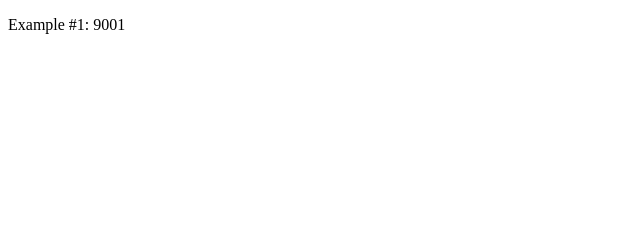
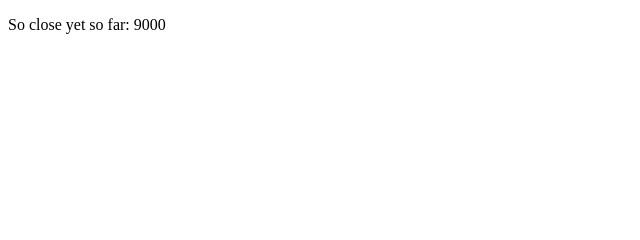
Before and after one commit to srexi/purecounterjs, a website: page index.html in a window 1280 px wide. Shown: the top 240 px of the page, 0-640 px from the left. Drawn offline with Linux system fonts and the light colour scheme; files that its build step writes are made by us from their sources.

Commit message:
Readme, changed duration to seconds ,  -es6

```diff
--- a/index.html
+++ b/index.html
@@ -10,13 +10,16 @@
 
 <body>
     <div>
-        <p>Example #1: <span class="purecounter">0</span></p>
+        <p>So close yet so far: <span data-purecounter-duration="2.5" data-purecounter-end="9000"
+                class="purecounter">0</span>
+        </p>
     </div>
     <div style="margin-top:100vh;">
-        <p>Example #2: <span class="purecounter">0</span></p>
+        <p>It's going backwards: <span data-purecounter-duration="3" data-purecounter-start="9000"
+                data-purecounter-end="0" class="purecounter">0</span></p>
     </div>
     <div style="margin-top:100vh;">
-        <p>Example #3: <span class="purecounter">0</span></p>
+        <p>Final Form: <span data-purecounter-start="0" data-purecounter-end="9001" class="purecounter">0</span></p>
     </div>
 
     <script async src="dist/purecounter.js"></script>
--- a/js/purecounter.js
+++ b/js/purecounter.js
@@ -1,29 +1,29 @@
-let registerEventListeners = () => {
+function registerEventListeners() {
 	let elements = document.querySelectorAll('.purecounter');
 	let intersectionSupported = intersectionListenerSupported;
 
 	if (intersectionSupported) {
 		var intersectionObserver = new IntersectionObserver(animateElements, {
-			"root": document.querySelector('#sumtimg'),
+			"root": document.querySelector('body'),
 			"rootMargin": '20px',
 			"threshold": 0.5
 		});
 	}
 
 	for (let i = 0; i < elements.length; i++) {
-		if (!intersectionSupported && config.browsers == 'all') {
+		if (!intersectionSupported && config.legacy == true) {
 			if (isSafariBrowser()) {
-				window.onscroll(e => {
+				window.onscroll(function (e) {
+					if (elementIsInView(elements[i])) {
+						animateElements([elements[i]]);
+					}
+				}, { passive: true });
+			} else {
+				window.addEventListener('scroll', function (e) {
 					if (elementIsInView(elements[i])) {
 						animateElements([elements[i]]);
 					}
 				});
-			} else {
-				window.addEventListener('scroll', e => {
-					if (elementIsInView(elements[i])) {
-						animateElements([elements[i]]);
-					}
-				}, { passive: true });
 			}
 		} else if (intersectionSupported) {
 			intersectionObserver.observe(elements[i]);
@@ -31,8 +31,8 @@
 	}
 }
 
-let animateElements = (elements, observer = null) => {
-	elements.forEach(element => {
+function animateElements(elements, observer = null) {
+	elements.forEach(function (element) {
 		if (typeof element.target !== "undefined") {
 			var elementConfig = parseConfig(element.target);
 		} else {
@@ -40,28 +40,25 @@
 		}
 
 		if (elementConfig.duration <= 0) {
+			element.innerHTML = elementConfig.end;
 			return;
 		}
 
 		if (observer === null) {
 			if (!elementIsInView(element) && elementConfig.once != true) {
-				element.target.innerHTML = elementConfig.start > elementConfig.end
-					? elementConfig.end
-					: elementConfig.start;
+				element.target.innerHTML = elementConfig.start > elementConfig.end ? elementConfig.end : elementConfig.start;
 			}
 
 			return;
 		} else if (element.intersectionRatio < 0.5) {
 			if (elementConfig.once != true) {
-				element.target.innerHTML = elementConfig.start > elementConfig.end
-					? elementConfig.end
-					: elementConfig.start;
+				element.target.innerHTML = elementConfig.start > elementConfig.end ? elementConfig.end : elementConfig.start;
 			}
 
 			return;
 		}
 
-		setTimeout(() => {
+		setTimeout(function () {
 			if (typeof element.target !== "undefined") {
 				return startCounter(element.target, elementConfig);
 			}
@@ -70,7 +67,7 @@
 	});
 }
 
-let startCounter = (element, config) => {
+function startCounter(element, config) {
 	let incrementsPerStep = (config.end - config.start) / (config.duration / config.delay);
 	let countMode = 'inc';
 	if (config.start > config.end) {
@@ -82,22 +79,19 @@
 		incrementsPerStep = 1;
 	}
 
-	let currentCount = config.decimals <= 0
-		? parseInt(config.start)
-		: parseFloat(config.start).toFixed(config.decimals);
+	let currentCount = config.decimals <= 0 ? parseInt(config.start) : parseFloat(config.start).toFixed(config.decimals);
 
 	element.innerHTML = currentCount;
 	if (config.once === true) {
 		element.setAttribute('data-purecounter-duration', 0);
 	}
 
-	let counterWorker = setInterval(() => {
+	let counterWorker = setInterval(function () {
 		let nextNum = nextNumber(currentCount, incrementsPerStep, config, countMode);
 		element.innerHTML = formatNumber(nextNum, config);
 		currentCount = nextNum;
 
-		if ((currentCount >= config.end && countMode == 'inc')
-			|| (currentCount <= config.end && countMode == 'dec')) {
+		if ((currentCount >= config.end && countMode == 'inc') || (currentCount <= config.end && countMode == 'dec')) {
 			clearInterval(counterWorker);
 
 			if (currentCount != config.end) {
@@ -109,30 +103,32 @@
 	}, config.delay);
 }
 
-let parseConfig = element => {
-	let configValues = [].filter.call(element.attributes, attribute => {
+function parseConfig(element) {
+	let configValues = [].filter.call(element.attributes, function (attribute) {
 		return /^data-purecounter-/.test(attribute.name);
 	});
 
 	let newConfig = {
 		start: 0,
 		end: 9001,
-		duration: 300,
+		duration: 2000,
 		delay: 10,
 		once: true,
 		decimals: 0,
-		browsers: 'all',
+		legacy: true,
 	};
 
 	for (let i = 0; i < configValues.length; i++) {
 		let valueInd = configValues[i].name.replace('data-purecounter-', '');
-		newConfig[valueInd] = castDataType(configValues[i].value);
+		newConfig[valueInd.toLowerCase()] = valueInd.toLowerCase() == 'duration' ? parseInt(castDataType(configValues[i].value) * 1000) : castDataType(configValues[i].value);
 	}
+
+	console.dir(newConfig);
 
 	return newConfig;
 }
 
-let nextNumber = (number, steps, config, mode = 'inc') => {
+function nextNumber(number, steps, config, mode = 'inc') {
 	if (mode === 'inc') {
 		return config.decimals <= 0
 			? parseInt(number) + parseInt(steps)
@@ -144,13 +140,13 @@
 		: parseFloat(number) - parseFloat(steps);
 }
 
-let formatNumber = (number, config) => {
+function formatNumber(number, config) {
 	return config.decimals <= 0
 		? parseInt(number)
 		: number.toLocaleString(undefined, { minimumFractionDigits: 2, maximumFractionDigits: 2 });
 }
 
-let castDataType = data => {
+function castDataType(data) {
 	if (/^[0-9]+\.[0-9]+$/.test(data)) {
 		return parseFloat(data);
 	}
@@ -160,7 +156,7 @@
 	return data;
 }
 
-let elementIsInView = element => {
+function elementIsInView(element) {
 	let top = element.offsetTop;
 	let left = element.offsetLeft;
 	let width = element.offsetWidth;
@@ -180,13 +176,13 @@
 	);
 }
 
-let intersectionListenerSupported = () => {
+function intersectionListenerSupported() {
 	return ('IntersectionObserver' in window) &&
 		('IntersectionObserverEntry' in window) &&
 		('intersectionRatio' in window.IntersectionObserverEntry.prototype);
 }
 
-let isSafariBrowser = () => {
+function isSafariBrowser() {
 	return /constructor/i.test(window.HTMLElement);
 }
 
```
Also changed, not shown: README.md, dist/purecounter.js, 1 other file.
